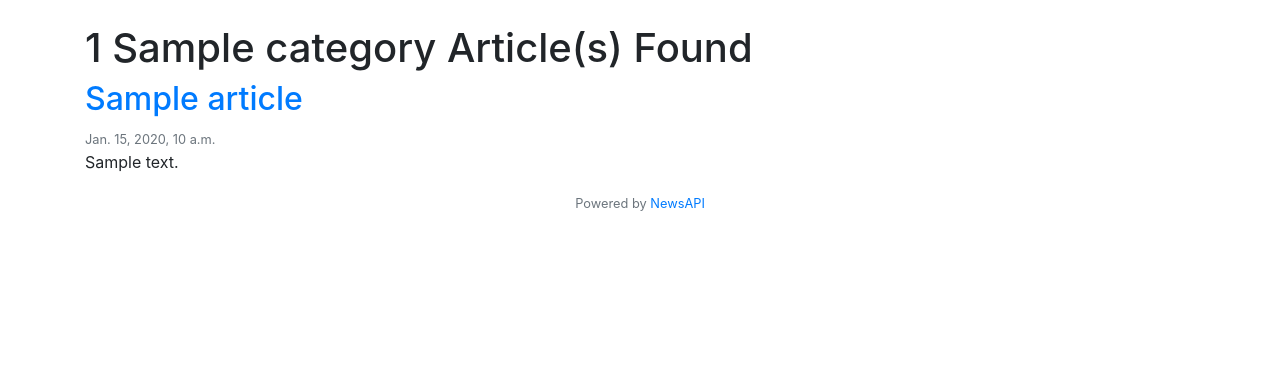
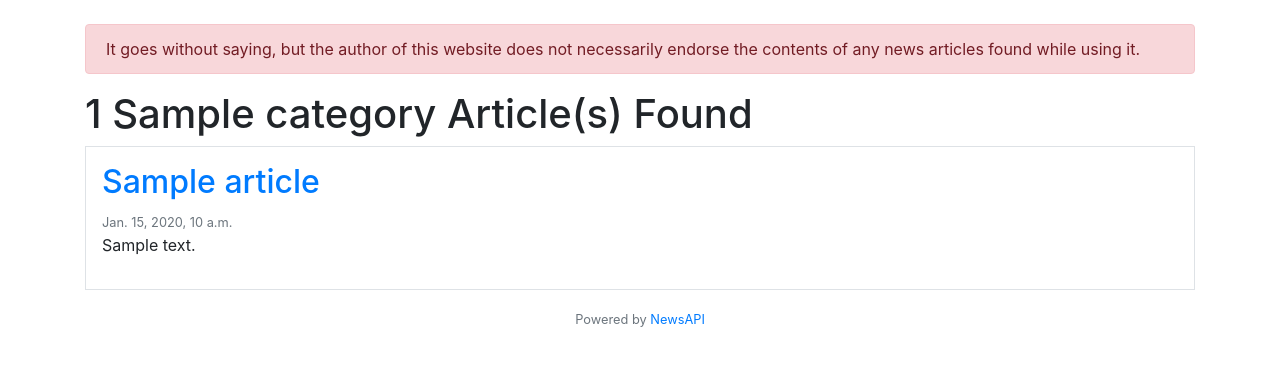
Before and after one commit to SirIsaacNeutron/headlines, a Django app: template news/templates/news/results.html in a window 1280 px wide. Shown: the part 104-470 px from the top of the page. Run offline with Django 3.2, Linux system fonts and the light colour scheme; the template is opened without the code that fills it: most values are stand-ins (such as "Sample title", 1, 10 or a date in 2020); some libraries are stand-ins or nearby versions.

Commit message:
UI improvements
There is now a disclaimer on the homepage, and article headlines now look a
little better. I also added another hostname to allow devices on a local
network to access the development server.

```diff
--- a/headlines/settings.py
+++ b/headlines/settings.py
@@ -27,7 +27,10 @@ SECRET_KEY = secrets.SECRET_KEY
 # SECURITY WARNING: don't run with debug turned on in production!
 DEBUG = True
 
-ALLOWED_HOSTS = []
+# secrets.LOCALHOST_PHONE_HOST allows testing the site on mobile (and other)
+# devices if they are on the same network as the computer running the
+# development server
+ALLOWED_HOSTS = [secrets.LOCALHOST_PHONE_HOST, 'localhost']
 
 
 # Application definition
--- a/my_secrets/definitions.py
+++ b/my_secrets/definitions.py
@@ -9,4 +9,5 @@ SECRET_KEYS = [
     # start with your Django secret key like this:
     'SECRET_KEY',
     'NEWS_API_KEY',
+    'LOCALHOST_PHONE_HOST',
 ]
--- a/news/templates/news/base.html
+++ b/news/templates/news/base.html
@@ -29,6 +29,9 @@
     </header>
 
     <main role="main" class="container mt-4">
+      <p class="alert alert-danger">
+        It goes without saying, but the author of this website does not necessarily endorse the contents of any news articles found while using it.
+      </p>
       {% block content %}{% endblock content %}
     </main>
 
--- a/news/templates/news/results.html
+++ b/news/templates/news/results.html
@@ -7,7 +7,7 @@
     <h1>{{ total_results }} Article(s) Found</h1>
   {% endif %}
   {% for article in articles %}
-    <article class="media content-section">
+    <article class="media border p-3 mb-3">
       <div class="media-body">
         {% if category %}
           <h2><a href="{{ article.url }}">{{ article.title }}</a></h2>
```
Also changed, not shown: news/views.py (+5 -2 lines).
